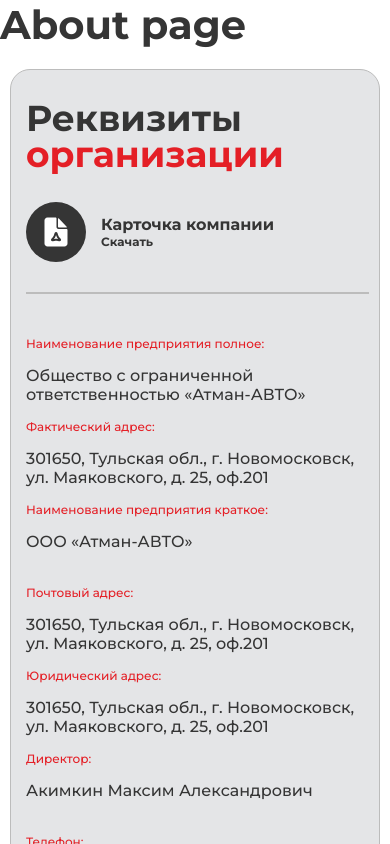
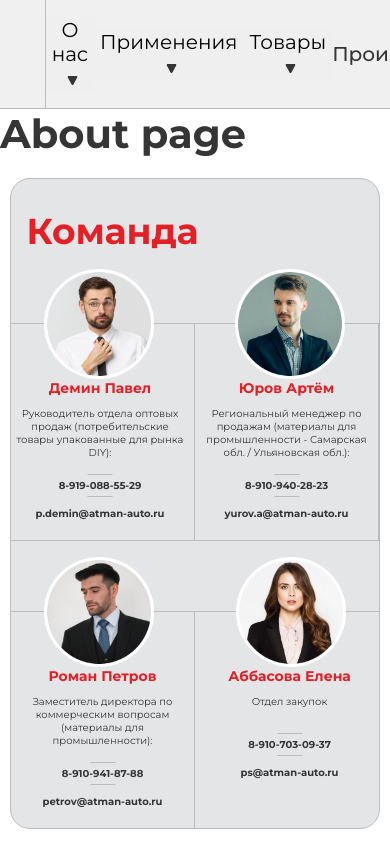
Before and after one commit to Miracreative/Atman-Auto, a Next.js app: page /about in a window 390 px wide. Shown: the top 844 px of the page. Built offline with nearby package versions, Linux system fonts and the light colour scheme.

Commit message:
requisites copm done

```diff
--- a/src/app/about/page.jsx
+++ b/src/app/about/page.jsx
@@ -1,9 +1,21 @@
+import Header from './../../components/Header/Header.jsx';
+import Team from './../../components/Team/Team.jsx';
+import Map from './../../components/Map/Map.jsx';
 import Requisites from './../../components/about/Requisites/Requisites.jsx';
+import Footer from './../../components/Footer/Footer.jsx';
 
 export default function About() {
-	return <div>
-		<h1>About page</h1>
-		<Requisites></Requisites>
-	</div>;
+	return (
+		<>
+			<Header></Header>
+			<main>
+				<h1>About page</h1>
 
+				<Team></Team>
+				<Map></Map>
+				<Requisites></Requisites>
+			</main>
+			<Footer></Footer>
+		</>
+	);
 }
--- a/src/components/about/Requisites/Requisites.module.scss
+++ b/src/components/about/Requisites/Requisites.module.scss
@@ -8,6 +8,7 @@
 	background-color: #E4E5E7;
 	border-radius: 20px;
 	border: 1px solid #BCBCBC;
+	min-width: 300px;
 }
 .innerWrap {
 	margin: 12vh 4vw 6vh 4vw;
@@ -315,13 +316,14 @@
 
 	@media (max-width: 768px) {
 		.innerWrap {
-			margin: 30px 10px 30px 15px;
+			margin: 30px 0 10px 0;
 		}
 
 		.header {
 			display: flex;
 			flex-direction: column;
 			margin-bottom: 30px;
+			padding-left: 15px;
 		}
 		.downloadWrap {
 			margin-top: 30px;
@@ -361,6 +363,23 @@
 			grid-template-rows: repeat(16, 1fr);
 			grid-auto-flow: row dense;
 			grid-auto-flow: row wrap;
+			gap: 40px 10px;
+
+			padding-top: 30px;
+		  }
+		  .infoBlock {
+			position: relative;
+			padding: 0 5px 0 15px;
+			&:not(:last-child)::after {
+			  content: "";
+			  width: 100%;
+			  height: 1px;
+			  background-color: #BCBCBC;
+			  position: absolute;
+			  left: 0;
+			  bottom: -20px;
+			  z-index: 1;
+			}
 		  }
 
 		  .infoBlock:nth-child(1) {
```
